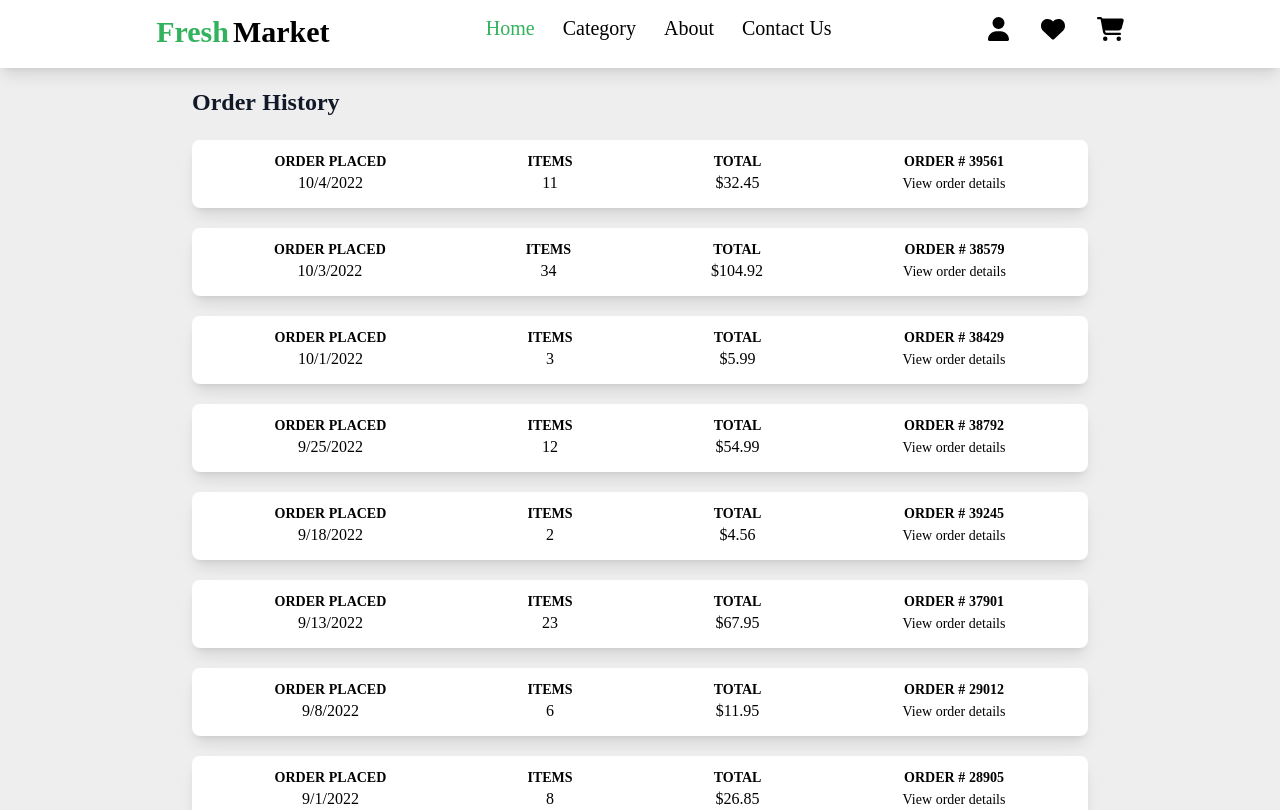
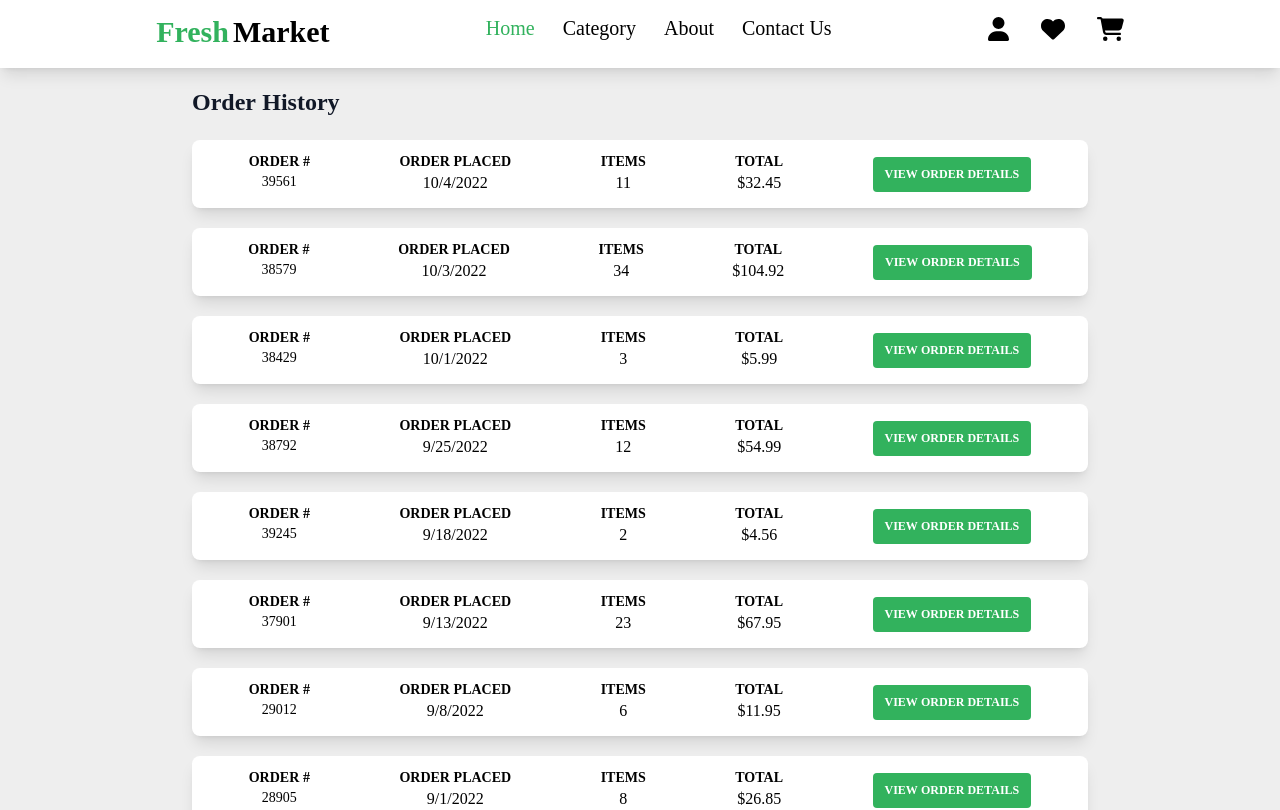
Before and after one commit to thebaker10/Fresh-Mart, a React (Create React App) app: page /OrderPage in a window 1280 px wide. Shown: the top 810 px of the page. Built offline with nearby package versions, Linux system fonts and the light colour scheme; the HTML template or start-up script is replaced by a standard one.

Commit message:
Style changes

```diff
--- a/src/Components/OrderPage/Order.tsx
+++ b/src/Components/OrderPage/Order.tsx
@@ -14,6 +14,11 @@ export function Order(props:Props) {
 
             <div className="flex space-between text-center ">
                 <div className="flex-auto">
+                    <p className="font-bold text-sm">ORDER #</p>
+                    <p className="text-sm">{props.orderNum}</p>
+
+                </div>
+                <div className="flex-auto">
                     <p className="font-bold text-sm">ORDER PLACED</p>
                     <p>{props.date}</p>
                 </div>
@@ -25,9 +30,10 @@ export function Order(props:Props) {
                     <p className="font-bold text-sm">TOTAL</p>
                     <p>${props.totalPrice}</p>
                 </div>
-                <div className="flex-auto">
-                    <p className="font-bold text-sm">ORDER # {props.orderNum}</p>
-                    <a href={'http://localhost:3000/OrderDetails/'+props.orderID} className="font-medium text-sm hover:underline dark:text-blue">View order details</a>
+
+                <div className="flex-auto m-auto">
+
+                    <a href={"http://localhost:3000/OrderDetails/"+props.orderID} className="px-3 py-2 bg-green text-white text-xs font-bold uppercase rounded">View order details</a>
                 </div>
             </div>
         </div>
```
